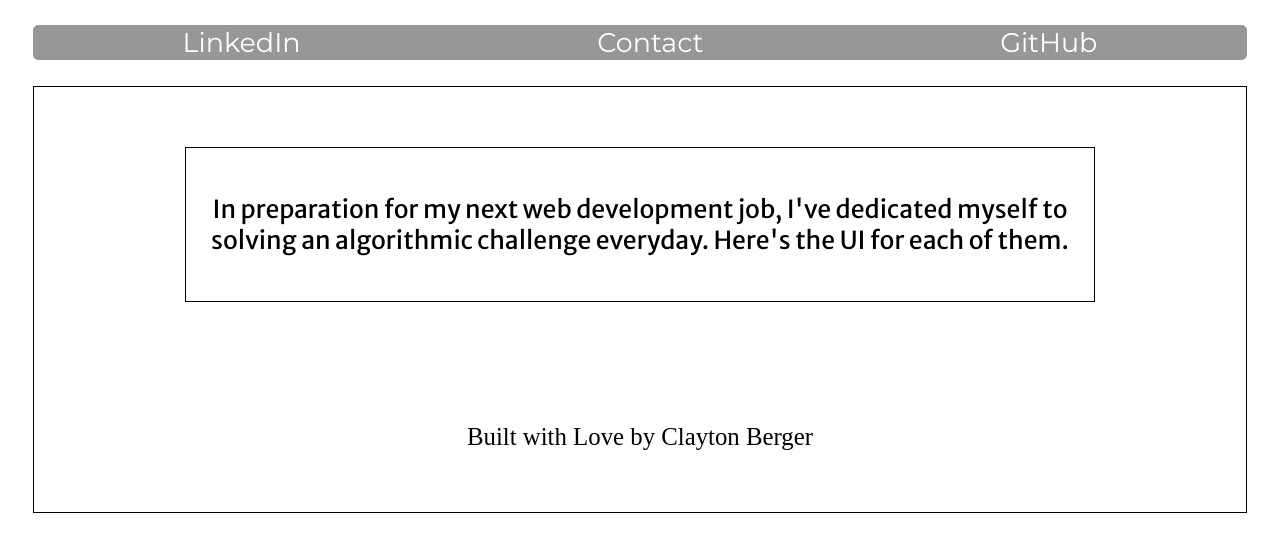
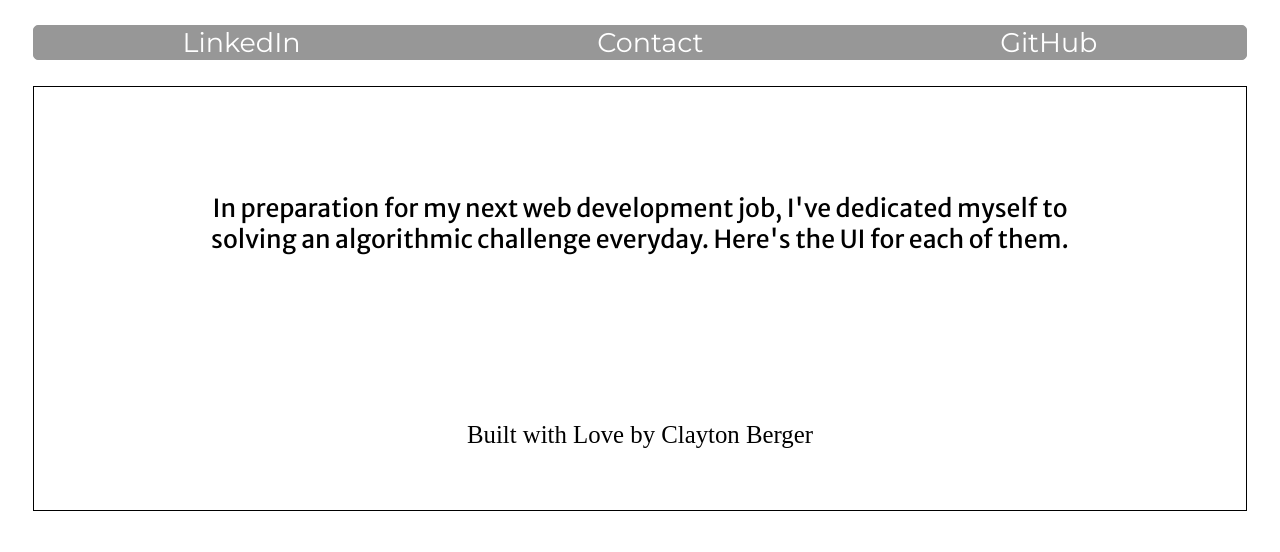
Before and after one commit to HippErger/PracticeProblemsUI, a React (Create React App) app: page / in a window 1280 px wide. Shown: the top 552 px of the page. Built offline with nearby package versions, Linux system fonts and the light colour scheme; a web font is replaced by a local one.

Commit message:
removed rule: border

```diff
--- a/src/stylesheets/app.css
+++ b/src/stylesheets/app.css
@@ -39,7 +39,6 @@ p {
 
 main > div {
     width: 75%;
-    border: solid black .5px;
     margin: 5% auto;
     text-align: center;
 }
```
